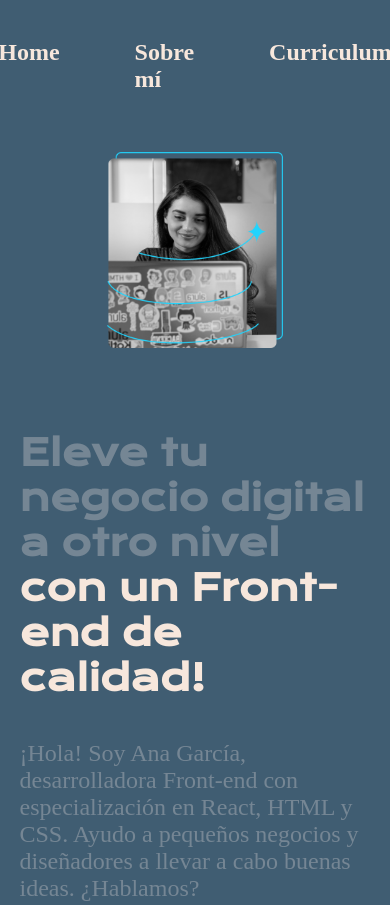
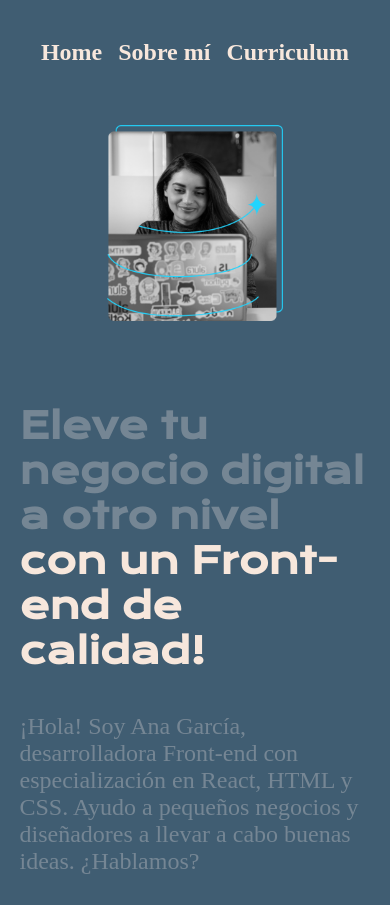
Before and after one commit to EDUARD0RP/portafolio, a plain HTML site: page index.html in a window 390 px wide. Shown: the top 905 px of the page. Drawn offline with nearby package versions, Linux system fonts and the light colour scheme.

Commit message:
new import

```diff
--- a/styles/style.css
+++ b/styles/style.css
@@ -134,8 +134,9 @@ body{
     }
 
     .header__menu{
+        display: flex;
         justify-content: center;
-        gap: 5rem;
+        gap: 1rem;
     }
 
     .presentacion{
@@ -147,9 +148,5 @@ body{
         width: auto;
     }
 
-    .header__menu{
-        display: flex;
-        gap: 75px;
 
-    }
 }
```
